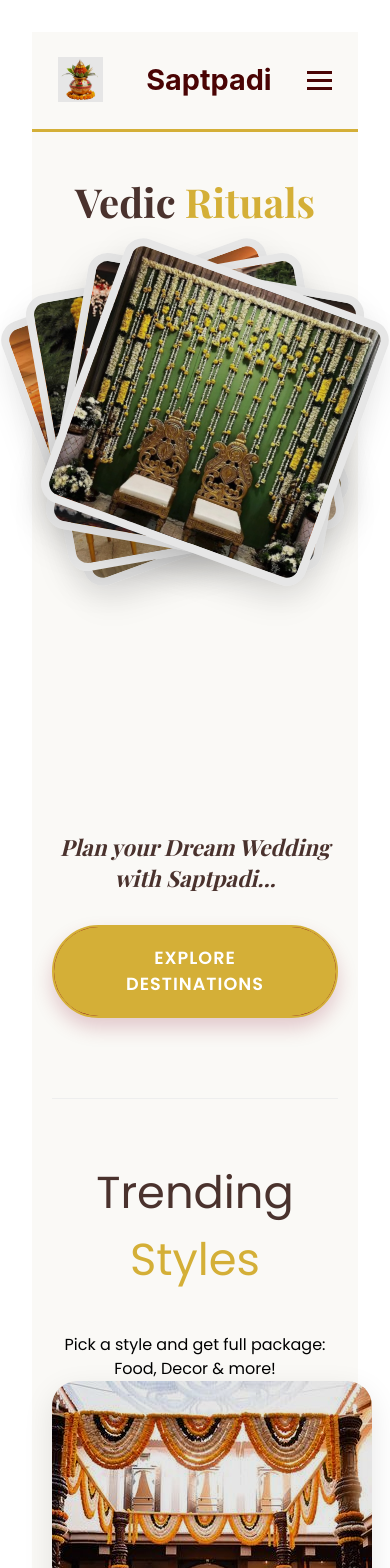
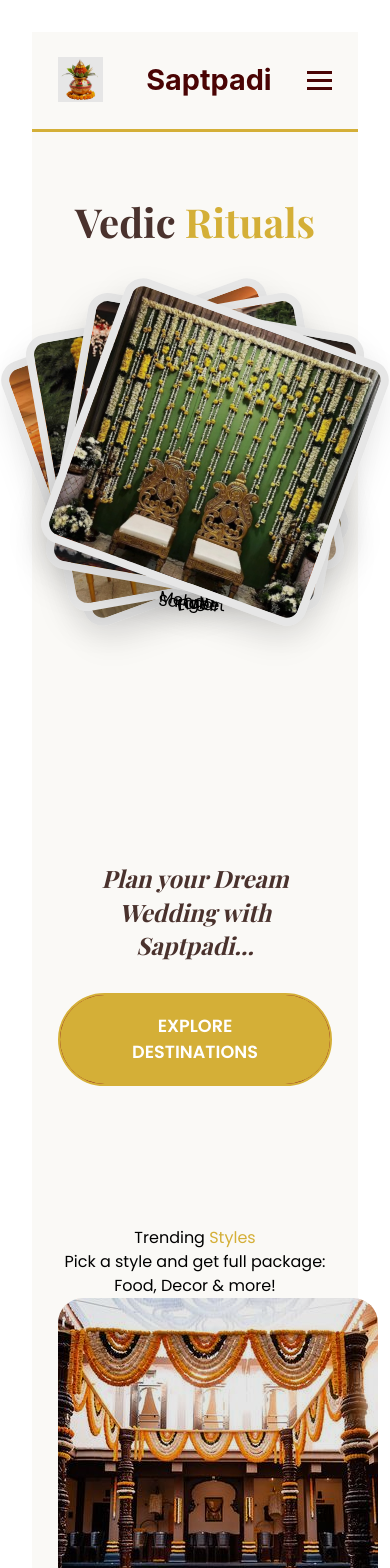
Before and after one commit to Saee1410/saptpadiFRONTEND, a React (Vite) app: page / in a window 390 px wide. Shown: the top 1568 px of the page. Built offline with nearby package versions, Linux system fonts and the light colour scheme; a web font is replaced by a local one.

Commit message:
add redis url link

```diff
--- a/src/pages/Home.css
+++ b/src/pages/Home.css
@@ -8,22 +8,25 @@
 
 .title {
     font-size: 3.5rem;
-    color: #800020; /* Royal Maroon */
+    color: #800020;
     font-family: 'Playfair Display', serif;
     margin-bottom: 40px;
+    text-align: center;
 }
 
 .gold { color: #D4AF37; }
 
-/* Hero Content Layout (Image + Text) */
-/* हा मुख्य भाग आहे जिथे बदल केला आहे */
+/*
+   हे महत्त्वाचे आहे:
+   Default (Laptop/Desktop साठी): Row layout
+*/
 .main-content-row {
     display: flex;
-    flex-direction: column; /* इमेज वर आणि मजकूर खाली येण्यासाठी */
-    align-items: center;    /* सेंटरला अलाईन करण्यासाठी */
-    justify-content: center;
-    gap: 60px;              /* इमेज आणि मजकूर यांच्यातील सुरक्षित अंतर */
-    margin-top: 40px;
+    flex-direction: row;      /* लॅपटॉपवर एका शेजारी एक */
+    align-items: center;
+    justify-content: space-around; /* इमेज आणि टेक्स्टमध्ये जागा ठेवण्यासाठी */
+    gap: 40px;
+    margin-top: 60px;
     width: 100%;
 }
 
@@ -31,7 +34,7 @@
 .img-container {
     position: relative;
     width: 400px;
-    height: 400px; /* ही उंची महत्त्वाची आहे, यामुळे मजकूर खाली ढकलला जातो */
+    height: 400px;
     flex-shrink: 0;
 }
 
@@ -51,42 +54,23 @@
     box-shadow: 0 15px 35px rgba(0,0,0,0.1);
 }
 
-.label {
-    position: absolute;
-    bottom: 20px;
-    left: 50%;
-    transform: translateX(-50%);
-    background: rgba(128, 0, 32, 0.9);
-    color: white;
-    padding: 8px 20px;
-    border-radius: 30px;
-    font-size: 0.9rem;
-    opacity: 0;
-    transition: 0.3s;
-}
-
-.card-wrapper:hover .label { opacity: 1; }
-
-/* Info Side - इथले सर्व Negative Margins काढले आहेत */
+/* Info Side (Right side on laptop) */
 .info-side {
+    flex: 1;
     display: flex;
     flex-direction: column;
-    align-items: center;
-    justify-content: center;
-    text-align: center;
-    width: 100%;
-    margin-top: 20px;
+    align-items: flex-start; /* लॅपटॉपवर मजकूर डावीकडे अलाईन */
+    text-align: left;
+    max-width: 500px;
 }
 
 .info-text {
-    font-size: 1.8rem;
+    font-size: 2rem;
     color: #4a322d;
     font-family: 'Playfair Display', serif;
     font-style: italic;
     line-height: 1.4;
-    max-width: 600px;
-    margin-bottom: 30px; /* बटनपासूनचे अंतर */
-    /* सर्व negative margins काढून टाकले */
+    margin-bottom: 30px;
 }
 
 .destination-btn {
@@ -98,88 +82,47 @@
     font-size: 1.1rem;
     font-weight: bold;
     text-transform: uppercase;
-    letter-spacing: 1px;
     cursor: pointer;
-    box-shadow: 0 10px 20px rgba(128, 0, 32, 0.2);
     transition: 0.3s;
-    position: relative;
-    z-index: 10;
 }
 
-.destination-btn:hover {
-    background-color: #D4AF37;
-    color: #800020;
+/*
+   Responsive: मोबाईलसाठी (Max-width: 768px)
+*/
+@media (max-width: 768px) {
+    .main-content-row {
+        flex-direction: column; /* मोबाईलवर एका खाली एक */
+        text-align: center;
+        gap: 50px;
+    }
+
+    .img-container {
+        width: 280px;  /* मोबाईलवर इमेज लहान */
+        height: 280px;
+        margin-bottom: 20px;
+    }
+
+    .info-side {
+        align-items: center; /* मोबाईलवर मजकूर सेंटरला */
+        text-align: center;
+    }
+
+    .info-text {
+        font-size: 1.5rem;
+    }
+
+    .title {
+        font-size: 2.2rem;
+    }
 }
 
-/* Trending Styles Section (No Changes) */
-.trending-section {
-    margin-top: 80px;
-    border-top: 1px solid #eee;
-    padding-top: 60px;
-}
-
-.section-title {
-    font-size: 2.8rem;
-    color: #4a322d;
-    text-align: center;
-    margin-bottom: 40px;
-}
-
+/* Trending Section (जसा आहे तसा) */
+.trending-section { margin-top: 80px; padding-top: 60px; }
 .trending-grid {
     display: grid;
     grid-template-columns: repeat(auto-fit, minmax(320px, 1fr));
     gap: 30px;
 }
-
-.theme-card {
-    height: 450px;
-    border-radius: 25px;
-    overflow: hidden;
-    position: relative;
-    box-shadow: 0 10px 30px rgba(0,0,0,0.1);
-    cursor: pointer;
-}
-
-.theme-img {
-    width: 100%;
-    height: 400px;
-    object-fit: cover;
-}
-
-.theme-overlay {
-    position: absolute;
-    bottom: 0;
-    width: 100%;
-    padding: 30px;
-    background: linear-gradient(transparent, rgba(0,0,0,0.85));
-    color: white;
-    opacity: 0;
-    transition: 0.3s;
-}
-
-.theme-card:hover .theme-overlay {
-    opacity: 1;
-}
-
-.theme-overlay h3 { color: #D4AF37; font-size: 1.5rem; }
-
-.book-now-btn {
-    margin-top: 15px;
-    padding: 10px 24px;
-    background-color: #b45309;
-    color: white;
-    border: none;
-    border-radius: 50px;
-    font-weight: 700;
-    text-transform: uppercase;
-    cursor: pointer;
-    transition: all 0.3s ease;
-}
-
-/* Responsive Styles */
-@media (max-width: 768px) {
-    .container { padding: 40px 20px; }
-    .title { font-size: 2.2rem; text-align: center; }
-    .img-container { width: 280px; height: 280px; }
-    .info-text { font-size: 1.4rem; }
-}
+.theme-card { height: 450px; border-radius: 25px; overflow: hidden; position: relative; }
+.theme-img { width: 100%; height: 400px; object-fit: cover; }
+.theme-overlay { position: absolute; bottom: 0; width: 100%; padding: 30px; background: linear-gradient(transparent, rgba(0,0,0,0.85)); color: white; }
```
